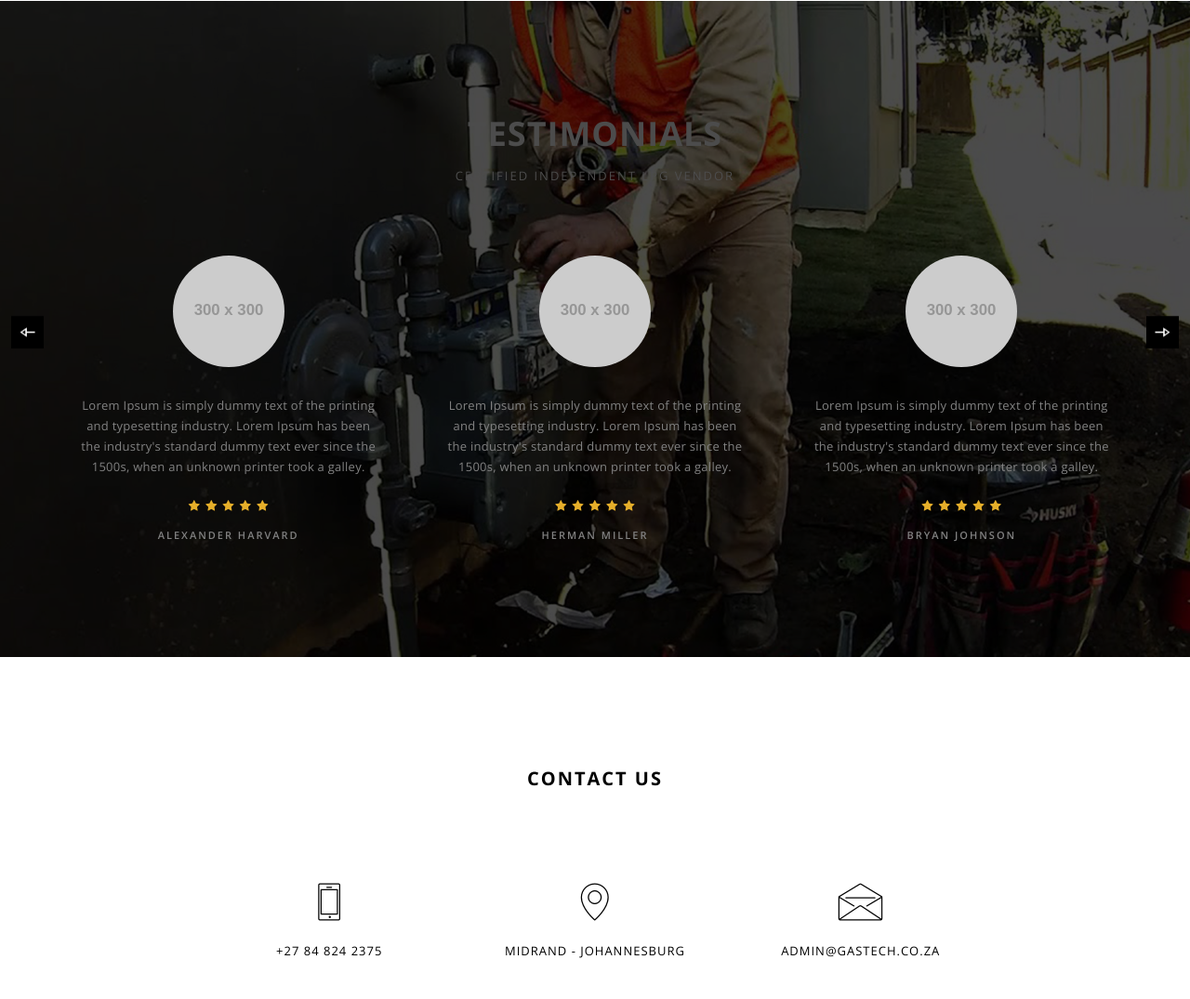
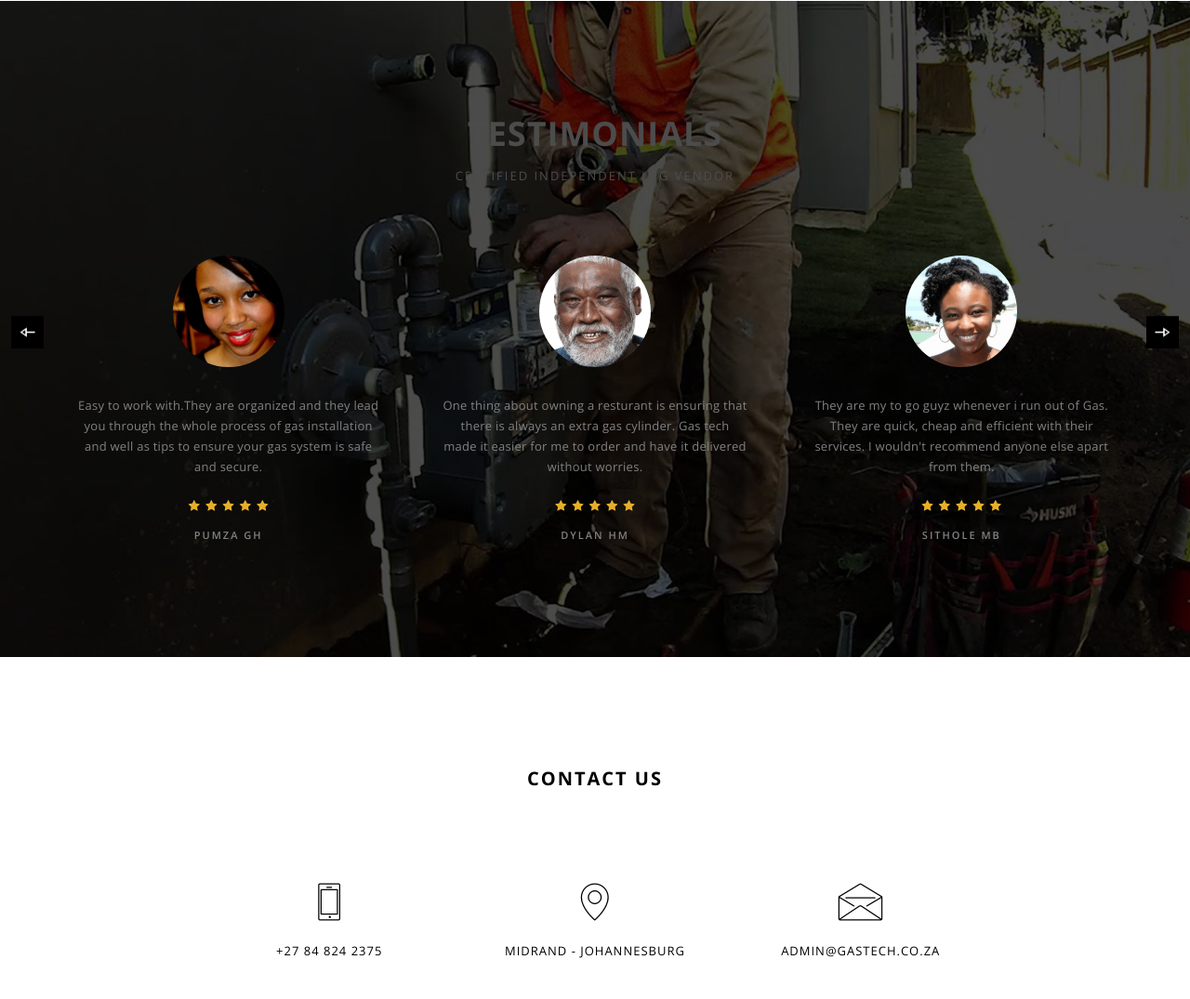
Before and after one commit to Skullomanic84/Gas-website, a plain HTML site: page index.html in a window 1280 px wide. Shown: the part 5404-6479 px from the top of the page at 93% size. Drawn offline with nearby package versions, Linux system fonts and the light colour scheme; placeholder pictures from the web are drawn by us; files whose address does not match are found by name.

Commit message:
updated testimonial section
images and testimonials populated and attached.

```diff
--- a/index.html
+++ b/index.html
@@ -513,26 +513,26 @@
                 <div class="row">
                     <!-- testimonial item -->
                     <div class="col-md-4 col-sm-4 testimonial-style2 text-center xs-margin-bottom-ten">
-                        <img alt="" src="http://placehold.it/300x300">
-                        <p class="center-col width-90">Lorem Ipsum is simply dummy text of the printing and typesetting industry. Lorem Ipsum has been the industry's standard dummy text ever since the 1500s, when an unknown printer took a galley.</p>
+                        <img alt="" src="./images/pumza.png">
+                        <p class="center-col width-90">Easy to work with.They are organized and they lead you through the whole process of gas installation and well as tips to ensure your gas system is safe and secure.</p>
                         <div class="margin-two"><i class="fa fa-star yellow-text"></i><i class="fa fa-star yellow-text"></i><i class="fa fa-star yellow-text"></i><i class="fa fa-star yellow-text"></i><i class="fa fa-star yellow-text"></i></div>
-                        <span class="name ">Alexander Harvard</span>
+                        <span class="name ">Pumza gh</span>
                     </div>
                     <!-- end testimonial item -->
                     <!-- testimonial item -->
                     <div class="col-md-4 col-sm-4 testimonial-style2 text-center xs-margin-bottom-ten">
-                        <img alt="" src="http://placehold.it/300x300">
-                        <p class="center-col width-90">Lorem Ipsum is simply dummy text of the printing and typesetting industry. Lorem Ipsum has been the industry's standard dummy text ever since the 1500s, when an unknown printer took a galley.</p>
+                        <img alt="" src="./images/Dylan.png">
+                        <p class="center-col width-90">One thing about owning a resturant is ensuring that there is always an extra gas cylinder. Gas tech made it easier for me to order and have it delivered without worries.</p>
                         <div class="margin-two"><i class="fa fa-star yellow-text"></i><i class="fa fa-star yellow-text"></i><i class="fa fa-star yellow-text"></i><i class="fa fa-star yellow-text"></i><i class="fa fa-star yellow-text"></i></div>
-                        <span class="name">Herman Miller</span>
+                        <span class="name">Dylan HM</span>
                     </div>
                     <!-- end testimonial item -->
                     <!-- testimonial item -->
                     <div class="col-md-4 col-sm-4 testimonial-style2 text-center">
-                        <img alt="" src="http://placehold.it/300x300">
-                        <p class="center-col width-90">Lorem Ipsum is simply dummy text of the printing and typesetting industry. Lorem Ipsum has been the industry's standard dummy text ever since the 1500s, when an unknown printer took a galley.</p>
+                        <img alt="" src="./images/mbali.png">
+                        <p class="center-col width-90">They are my to go guyz whenever i run out of Gas. They are quick, cheap and efficient with their services. I wouldn't recommend anyone else apart from them.</p>
                         <div class="margin-two"><i class="fa fa-star yellow-text"></i><i class="fa fa-star yellow-text"></i><i class="fa fa-star yellow-text"></i><i class="fa fa-star yellow-text"></i><i class="fa fa-star yellow-text"></i></div>
-                        <span class="name">Bryan Johnson</span>
+                        <span class="name">Sithole MB</span>
                     </div>
                     <!-- end testimonial item -->
                 </div>
```
Also changed, not shown: images/Dylan.png (added), images/mbali.png (added), images/pumza.png (added).
